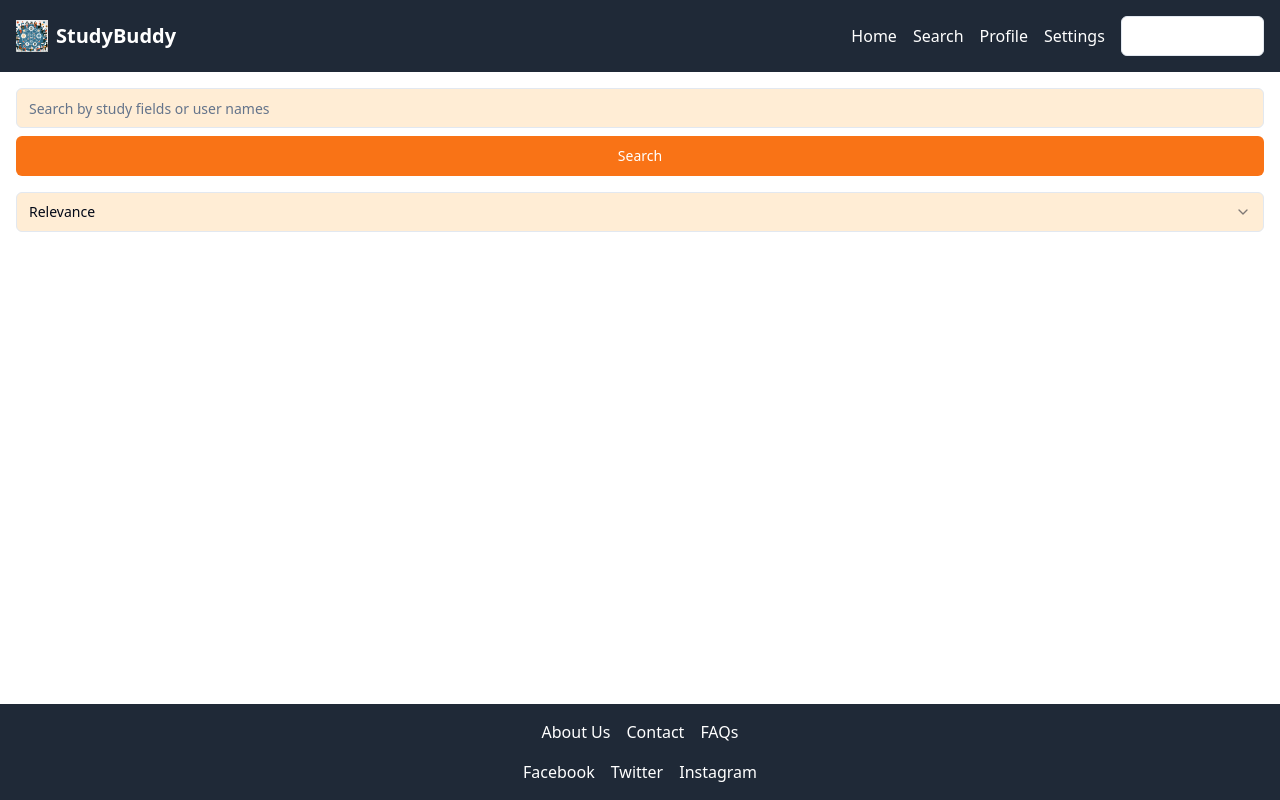
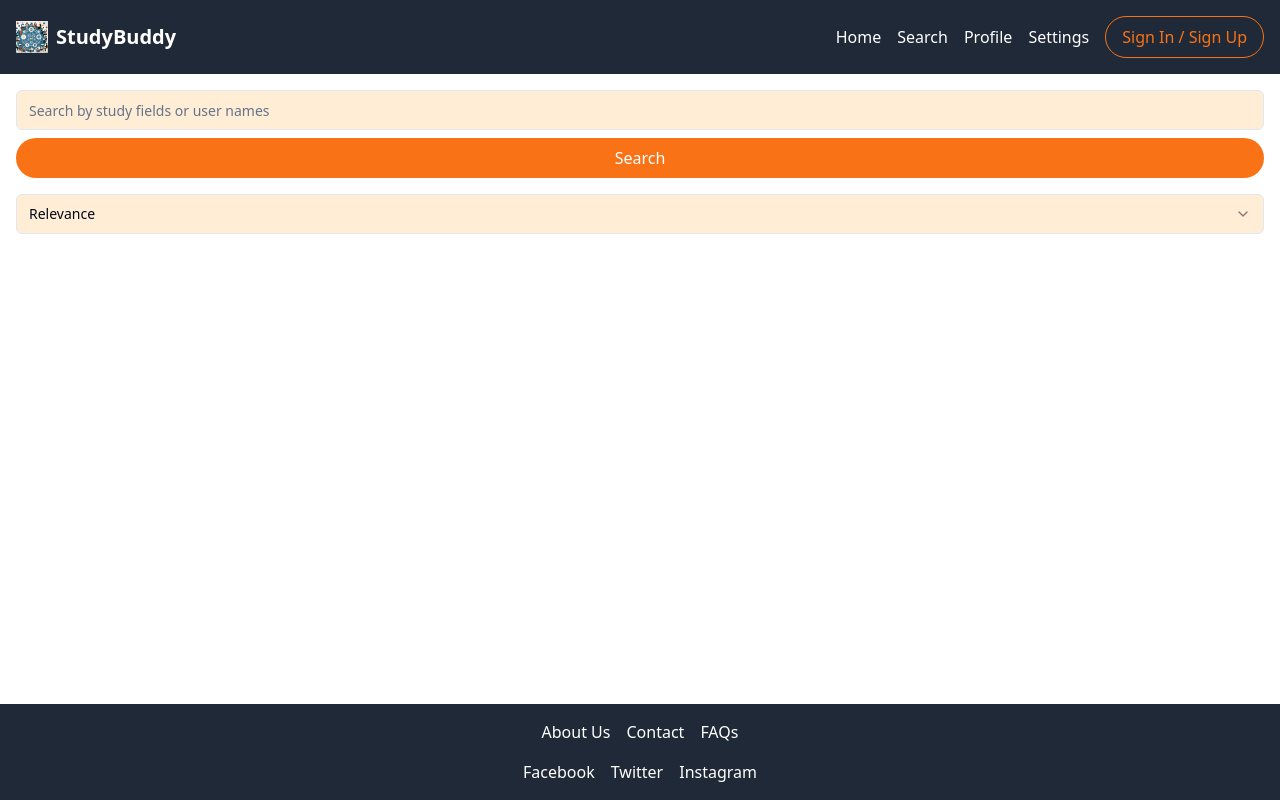
Before and after one commit to GPT-Engineer-App/study-partner-connect, a React (Vite) app: page /search in a window 1280 px wide. Built offline with nearby package versions, Linux system fonts and the light colour scheme.

Commit message:
Updated buttons to be more comfortable and rounded. Added night mode with peach and black colors.

```diff
--- a/src/components/ui/button.jsx
+++ b/src/components/ui/button.jsx
@@ -1,47 +1,24 @@
 import * as React from "react"
-import { Slot } from "@radix-ui/react-slot"
-import { cva } from "class-variance-authority";
+
 
 import { cn } from "@/lib/utils"
 
-const buttonVariants = cva(
-  "inline-flex items-center justify-center whitespace-nowrap rounded-md text-sm font-medium ring-offset-background transition-colors focus-visible:outline-none focus-visible:ring-2 focus-visible:ring-ring focus-visible:ring-offset-2 disabled:pointer-events-none disabled:opacity-50",
-  {
-    variants: {
-      variant: {
-        default: "bg-primary text-primary-foreground hover:bg-primary/90",
-        destructive:
-          "bg-destructive text-destructive-foreground hover:bg-destructive/90",
-        outline:
-          "border border-input bg-background hover:bg-accent hover:text-accent-foreground",
-        secondary:
-          "bg-secondary text-secondary-foreground hover:bg-secondary/80",
-        ghost: "hover:bg-accent hover:text-accent-foreground",
-        link: "text-primary underline-offset-4 hover:underline",
-      },
-      size: {
-        default: "h-10 px-4 py-2",
-        sm: "h-9 rounded-md px-3",
-        lg: "h-11 rounded-md px-8",
-        icon: "h-10 w-10",
-      },
-    },
-    defaultVariants: {
-      variant: "default",
-      size: "default",
-    },
-  }
-)
+const buttonVariants = {
+  default: "bg-orange-500 text-white hover:bg-orange-600",
+  outline: "border border-orange-500 text-orange-500 hover:bg-orange-100",
+};
 
-const Button = React.forwardRef(({ className, variant, size, asChild = false, ...props }, ref) => {
-  const Comp = asChild ? Slot : "button"
-  return (
-    (<Comp
-      className={cn(buttonVariants({ variant, size, className }))}
+export const Button = React.forwardRef(
+  ({ className, variant = "default", ...props }, ref) => (
+    <button
       ref={ref}
-      {...props} />)
-  );
-})
-Button.displayName = "Button"
-
-export { Button, buttonVariants }
+      className={cn(
+        "px-4 py-2 rounded-full transition-colors duration-200",
+        buttonVariants[variant],
+        className
+      )}
+      {...props}
+    />
+  )
+);
+Button.displayName = "Button";
--- a/src/index.css
+++ b/src/index.css
@@ -48,20 +48,20 @@
     --primary: 210 40% 98%;
     --primary-foreground: 222.2 47.4% 11.2%;
 
-    --secondary: 217.2 32.6% 17.5%;
+    --secondary: 30 100% 85%;
     --secondary-foreground: 210 40% 98%;
 
-    --muted: 217.2 32.6% 17.5%;
+    --muted: 30 100% 85%;
     --muted-foreground: 215 20.2% 65.1%;
 
-    --accent: 217.2 32.6% 17.5%;
+    --accent: 30 100% 85%;
     --accent-foreground: 210 40% 98%;
 
     --destructive: 0 62.8% 30.6%;
     --destructive-foreground: 210 40% 98%;
 
-    --border: 217.2 32.6% 17.5%;
-    --input: 217.2 32.6% 17.5%;
+    --border: 30 100% 85%;
+    --input: 30 100% 85%;
     --ring: 212.7 26.8% 83.9%;
   }
 }
--- a/src/pages/Index.jsx
+++ b/src/pages/Index.jsx
@@ -1,6 +1,6 @@
 import React from "react";
 import { Button } from "@/components/ui/button";
-import { Input } from "@/components/ui/input";
+
 import { Card, CardContent, CardHeader, CardTitle } from "@/components/ui/card";
 import { Footer } from "@/components/Footer";
 import { Header } from "@/components/Header";
@@ -16,7 +16,7 @@ const Index = () => {
           </CardHeader>
           <CardContent className="flex flex-col items-center">
             <p className="text-center mb-4 text-orange-500">Find your perfect study partner today!</p>
-            <Button className="mb-4 bg-orange-500 text-white">Start Searching</Button>
+            <Button className="mb-4">Start Searching</Button>
             <div className="w-full">
               <h2 className="text-lg mb-2 text-orange-600">Recently Viewed Profiles</h2>
               <ul className="space-y-2">
--- a/src/pages/Search.jsx
+++ b/src/pages/Search.jsx
@@ -33,7 +33,7 @@ const Search = () => {
             onChange={(e) => setSearchTerm(e.target.value)}
             className="w-full mb-2 bg-orange-100"
           />
-          <Button onClick={handleSearch} className="w-full bg-orange-500 text-white">Search</Button>
+          <Button onClick={handleSearch} className="w-full">Search</Button>
         </div>
         <div className="mb-4">
           <Select value={sortOption} onValueChange={setSortOption}>
@@ -56,7 +56,7 @@ const Search = () => {
               </CardHeader>
               <CardContent>
                 <p className="text-orange-500">{result.tagline}</p>
-                <Button className="mt-2 w-full bg-orange-500 text-white">View Details</Button>
+                <Button className="mt-2 w-full">View Details</Button>
               </CardContent>
             </Card>
           ))}
```
